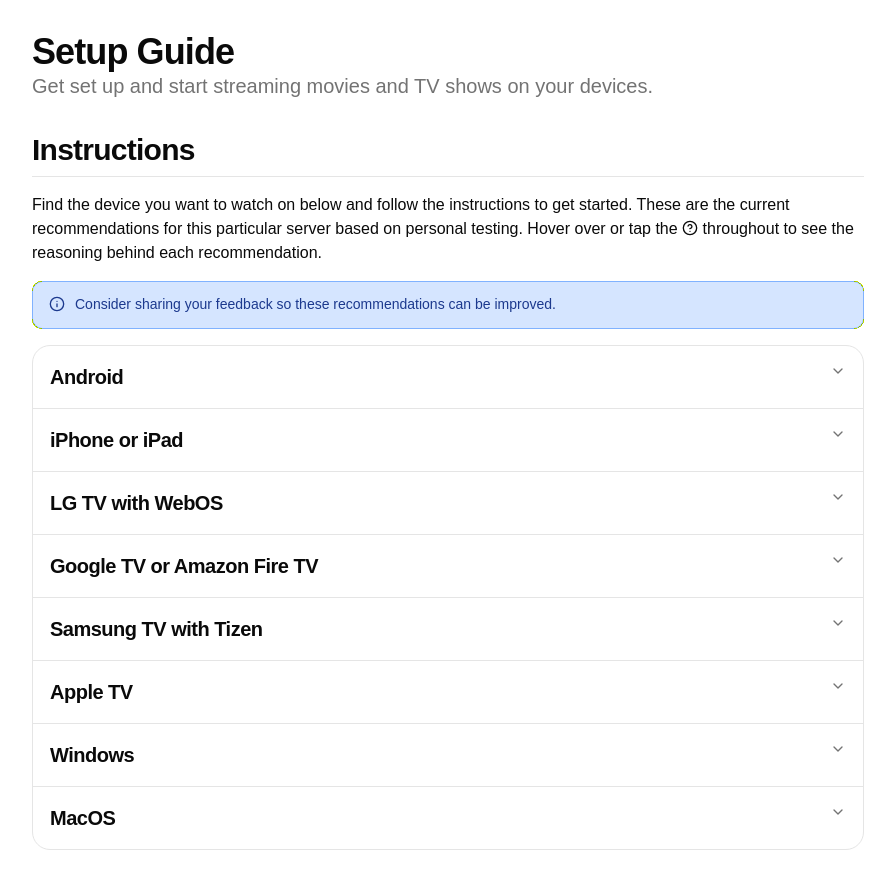
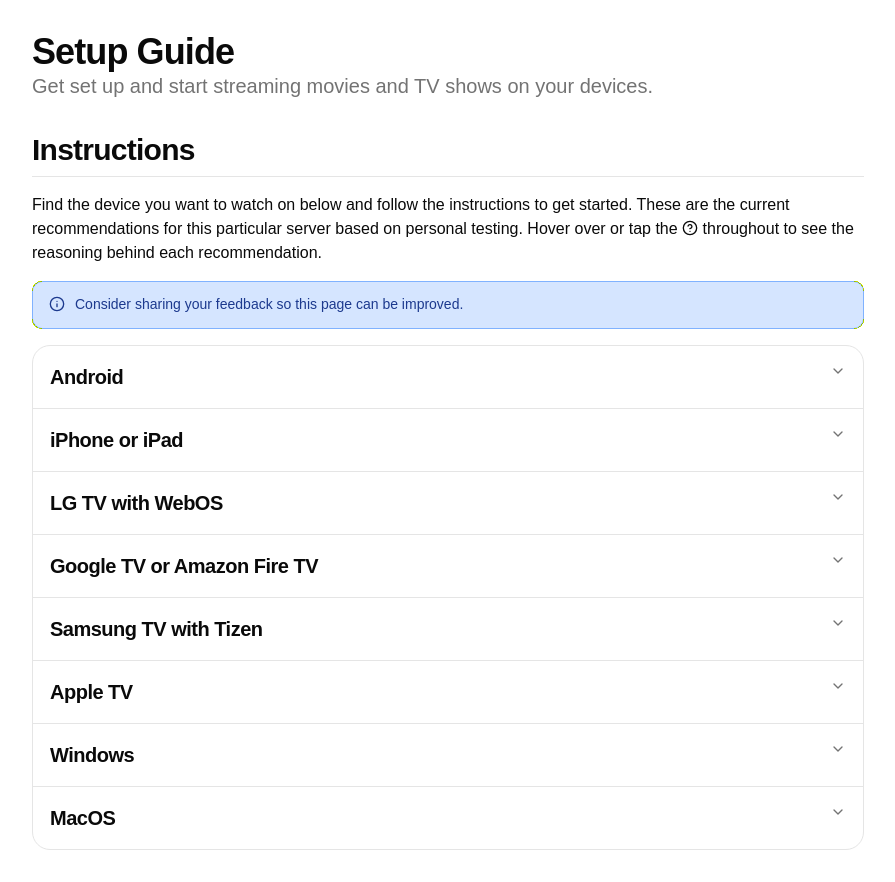
Before and after one commit to MrCapitalQ/SiteQ, a React (Vite) app: page /jellyfin/setup in a window 1280 px wide. Shown: the whole page, without its empty margins (192-1087 px from the left). Built offline with nearby package versions, Linux system fonts and the light colour scheme.

Commit message:
Wording improvement.

```diff
--- a/src/components/jellyfin/setup.tsx
+++ b/src/components/jellyfin/setup.tsx
@@ -57,7 +57,7 @@
 
         <AlertInfo>
           <AlertTitle>
-            Consider sharing your feedback so these recommendations can be improved.
+            Consider sharing your feedback so this page can be improved.
           </AlertTitle>
         </AlertInfo>
 
```
